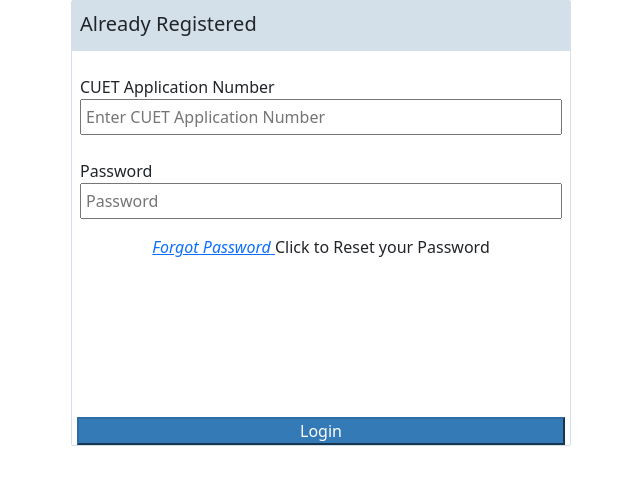
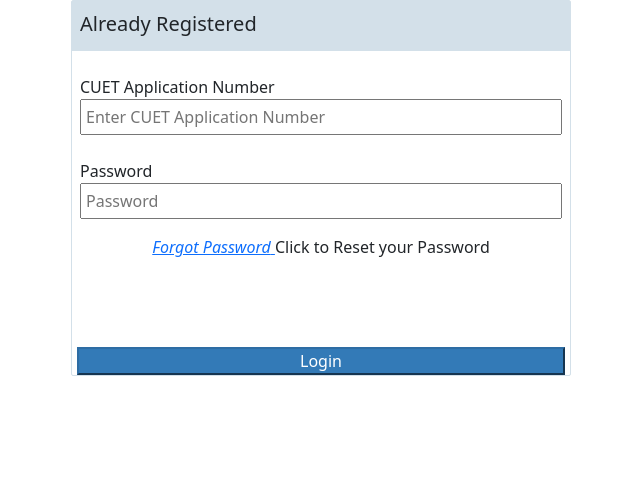
Before and after one commit to Shubham-1720/collegeAdmission, a Django app: page /collegeAdmission/ in a window 1280 px wide. Shown: the top 485 px of the page, without its empty margins (319-959 px from the left). Run offline with Django 4.2, Linux system fonts and the light colour scheme; some libraries are stand-ins or nearby versions.

Commit message:
Add files via upload

```diff
--- a/mysite/collegeAdmission/static/css/style.css
+++ b/mysite/collegeAdmission/static/css/style.css
@@ -7,7 +7,7 @@
     border: 1px solid #d3e0e9;
     border-radius: 2px;
     width: 500px;
-    margin: auto;
+
 }
 
 .nav{
@@ -23,7 +23,7 @@
 }
 
 .login{
-    padding-top: 150px;
+    padding-top: 80px;
     margin: 0 5px;
 }
 .btn-login{
--- a/mysite/collegeAdmission/templates/index.html
+++ b/mysite/collegeAdmission/templates/index.html
@@ -11,7 +11,7 @@
     <title>Student Admission</title>
 </head>
 <body>
-    <div class="admission-form">
+    <div class="admission-form m-auto">
         <div class="nav p-2">
             Already Registered
         </div>
```
